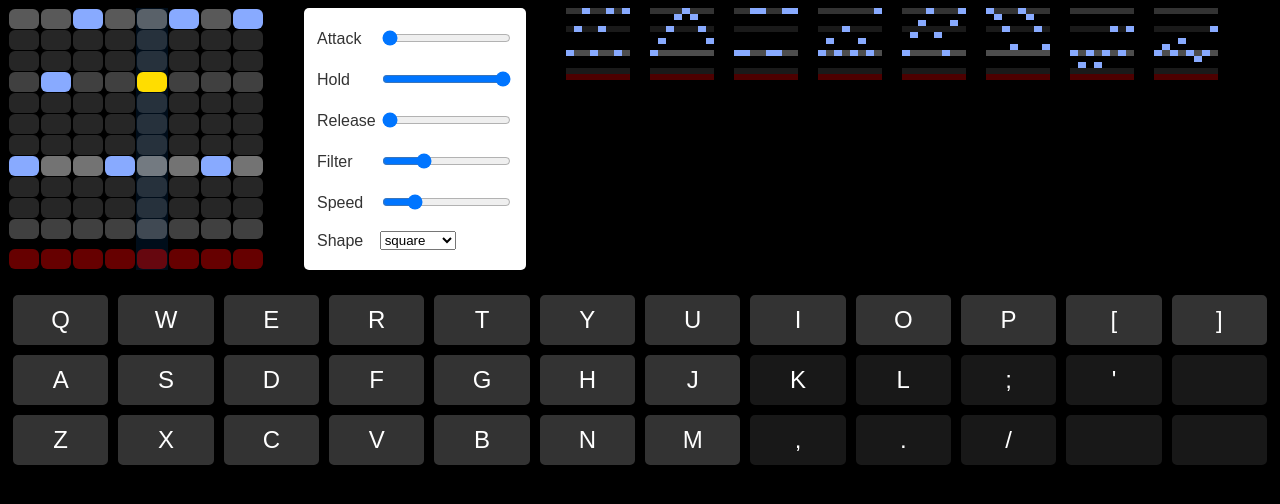
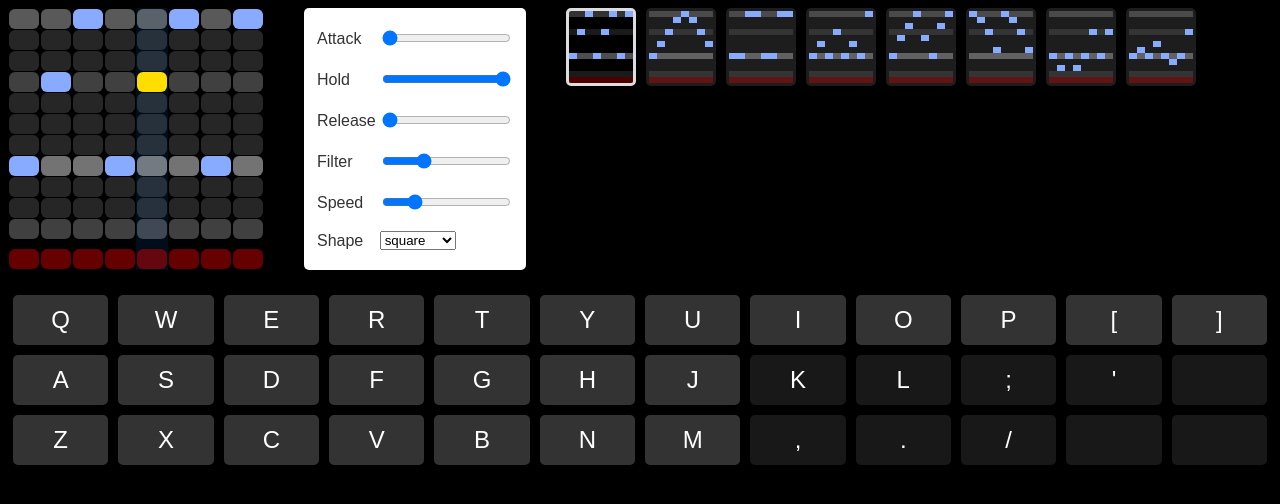
Before and after one commit to chrisjones77/arpeggiator, a plain HTML site: page index.html in a window 1280 px wide. Drawn offline with Linux system fonts and the light colour scheme.

Commit message:
select arp button

```diff
--- a/arp-button.js
+++ b/arp-button.js
@@ -1,3 +1,5 @@
+/* globals arpBoard0 */
+
 var toneCount = 12;
 var cellWidth = 8;
 var cellHeight = 6;
@@ -26,8 +28,8 @@ function ArpButton( parent, arp ) {
   // event
   var _this = this;
   this.element.onclick = function() {
-    arpBoard0.setArpeggio( _this.arpeggio );
-  }
+    _this.select();
+  };
 }
 
 var proto = ArpButton.prototype;
@@ -58,3 +60,12 @@ proto.renderBar = function( i, color ) {
   this.ctx.fillStyle = color;
   this.ctx.fillRect( 0, i * cellHeight, this.canvasWidth, cellHeight );
 };
+
+proto.select = function() {
+  arpBoard0.setArpeggio( this.arpeggio );
+  var selected = this.element.parentNode.querySelector('.is-selected');
+  if ( selected ) {
+    selected.classList.remove('is-selected');
+  }
+  this.element.classList.add('is-selected');
+};
--- a/demo.css
+++ b/demo.css
@@ -123,5 +123,17 @@ body {
 
 .arp-button {
   display: inline-block;
-  margin: 0 20px 20px 0;
+  margin: 0 10px 10px 0;
+  border: 3px solid #1D1D1D;
+  border-radius: 5px;
+  background: #1D1D1D;
 }
+
+.arp-button canvas {
+  display: block;
+}
+
+.arp-button.is-selected {
+  border-color: #DDD;
+  background: black;
+}
--- a/demo.js
+++ b/demo.js
@@ -22,12 +22,13 @@ defaultArps.forEach( function( arp ) {
   arpButtons.push( arpButton );
 })
 
+
 // -------------------------- arp boards -------------------------- //
 
 var arpBoardContainer = document.querySelector('.arp-board-container');
 var arpBoard0 = new ArpBoard( arpBoardContainer );
 
-arpBoard0.setArpeggio([0,4,7,0,4,7,0,7]);
+arpButtons[0].select();
 
 // -------------------------- synth -------------------------- //
 
```
